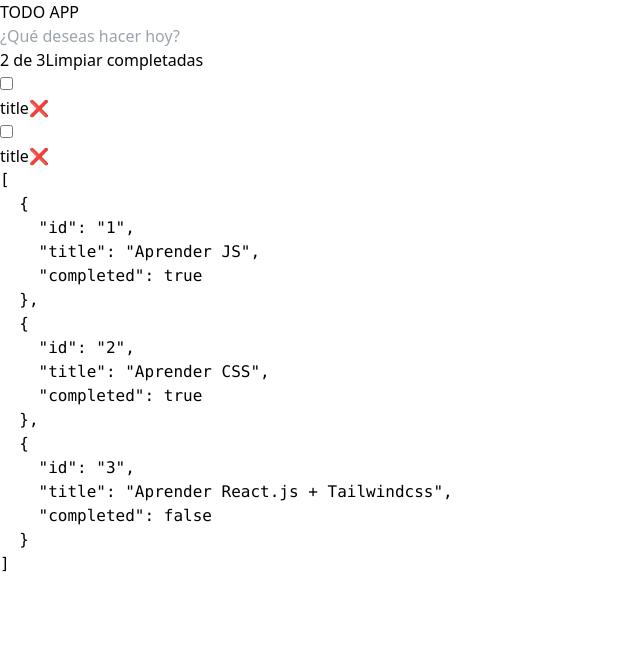
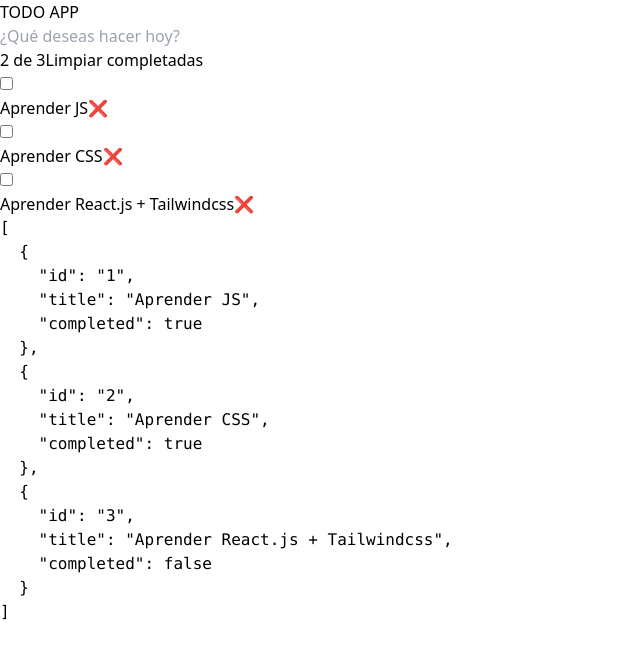
Before and after one commit to victorvzn/bootcamp-frontend-g21, a React (Vite) app in the folder semana09/dia02-03-react-todo-app/: page / in a window 1280 px wide. Shown: the top 658 px of the page, without its empty margins (0-640 px from the left). Built offline with nearby package versions, Linux system fonts and the light colour scheme.

Commit message:
semana08, dia02, 03, react todo app

```diff
--- a/semana09/dia02-03-react-todo-app/src/App.jsx
+++ b/semana09/dia02-03-react-todo-app/src/App.jsx
@@ -49,14 +49,16 @@ const App = () => {
 
       <section className="mt-4">
         <ul className="flex flex-col gap-2">
-          <li className="flex">
+          {todos.map(todo => {
+            return (
+              <li className="flex" key={todo.id}>
                 <input
                   className="mr-2"
                   type="checkbox"
                 />
                 <div className="w-full flex justify-between items-center">
                   <span className="font-medium">
-                title
+                    {todo.title}
                   </span>
                   <button
                     className="bg-red-300 rounded-lg px-1 py-1"
@@ -65,22 +67,9 @@ const App = () => {
                   </button>
                 </div>
               </li>
-          <li className="flex">
-            <input
-              className="mr-2"
-              type="checkbox"
-            />
-            <div className="w-full flex justify-between items-center">
-              <span className="font-medium">
-                title
-              </span>
-              <button
-                className="bg-red-300 rounded-lg px-1 py-1"
-              >
-                ❌
-              </button>
-            </div>
-          </li>
+            )
+          })}
+
         </ul>
       </section>
 
```
Lines whose indentation alone changed are shown as unchanged.
